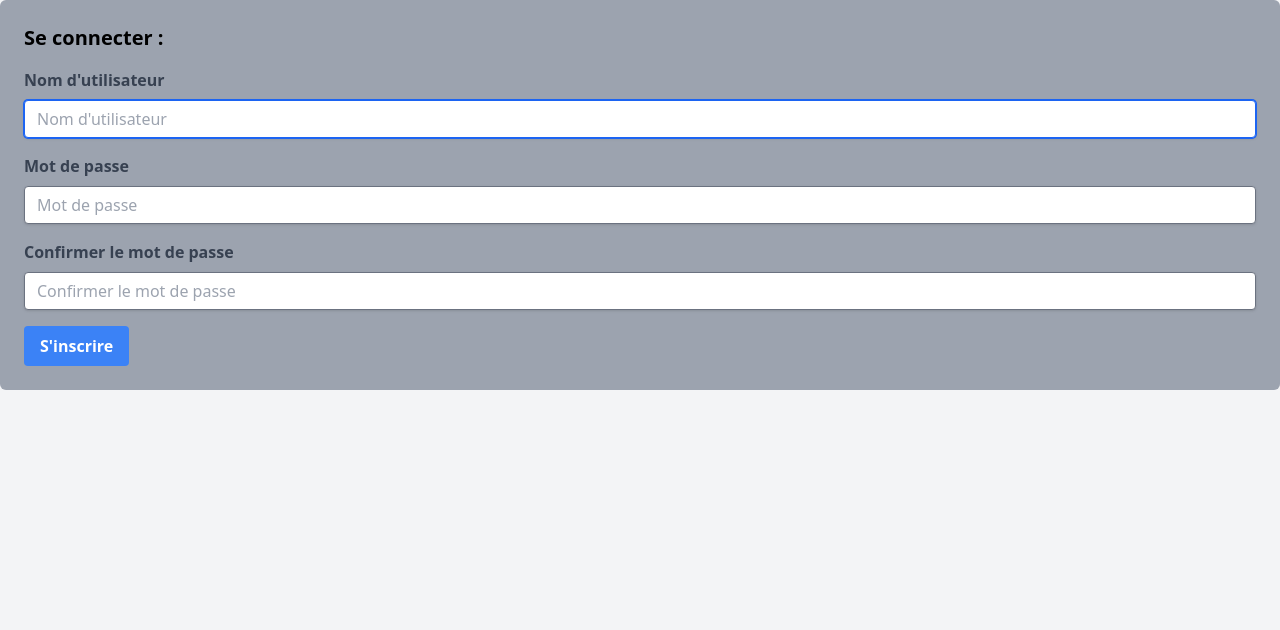
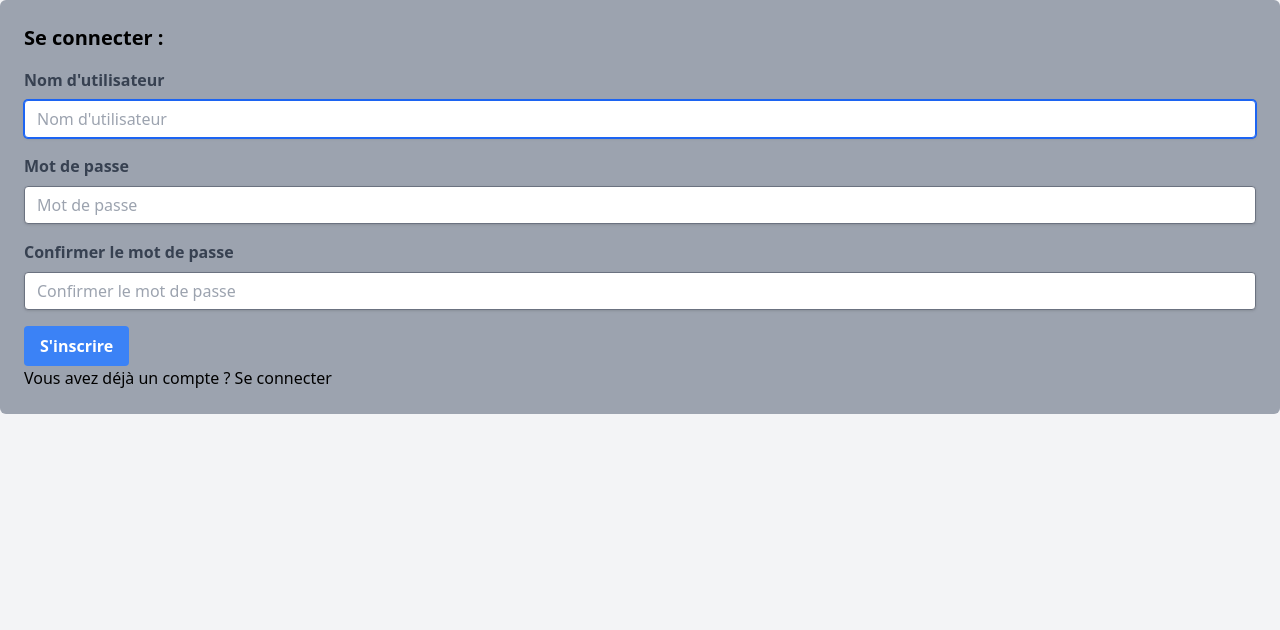
Before and after one commit to Wiibleyde/FailyV-Dispatch, a Flask app: page /register in a window 1280 px wide. Shown: the top 630 px of the page. Run offline with Flask 3, Linux system fonts and the light colour scheme; style sheets or scripts are compiled from the project's sources; some libraries are stand-ins or nearby versions.

Commit message:
Add links to register and login
Signed-off-by: Wiibleyde <nathan@bonnell.fr>

```diff
--- a/templates/login.html
+++ b/templates/login.html
@@ -33,6 +33,7 @@
                     </div>
                 </form>
             {% endblock %}
+            <p>Vous n'avez pas de compte ? <a href="/register">S'enregistrer</a></p>
         </div>
     </body>
     <footer>
--- a/templates/register.html
+++ b/templates/register.html
@@ -38,6 +38,7 @@
                     </div>
                 </form>
             {% endblock %}
+            <p>Vous avez déjà un compte ? <a href="/login">Se connecter</a></p>
         </div>
     </body>
     <footer>
```
